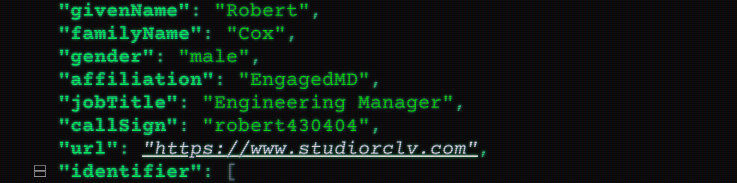
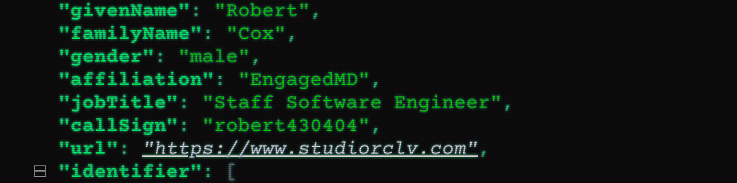
Before and after one commit to Robert430404/studiorc, a Vue app: page / in a window 1280 px wide. Shown: the part 184-367 px from the top of the page, without its empty margins (270-1007 px from the left). Built offline with nearby package versions, Linux system fonts and the light colour scheme.

Commit message:
updated schema

```diff
--- a/src/components/about.schema.ts
+++ b/src/components/about.schema.ts
@@ -7,7 +7,7 @@
   familyName: 'Cox',
   gender: 'male',
   affiliation: 'EngagedMD',
-  jobTitle: 'Engineering Manager',
+  jobTitle: 'Staff Software Engineer',
   callSign: 'robert430404',
   url: 'https://www.studiorclv.com',
   identifier: [
```
